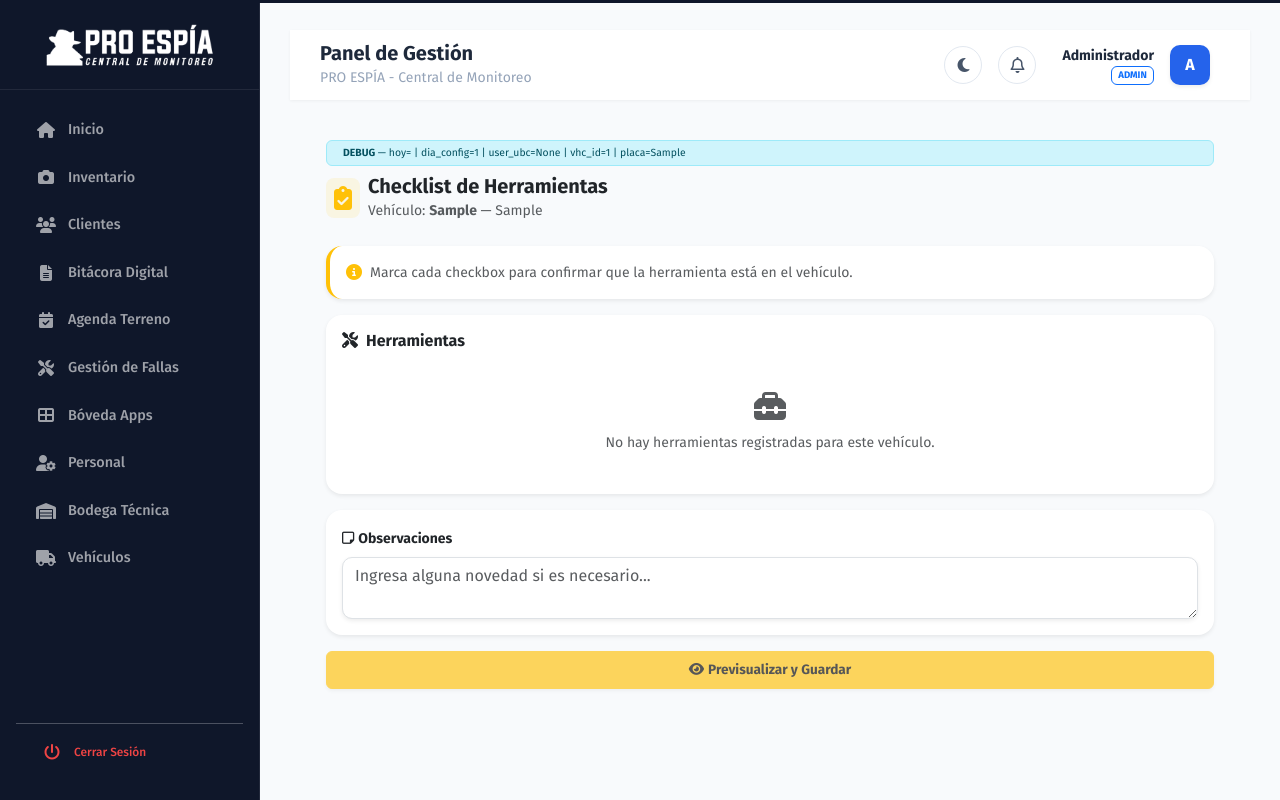
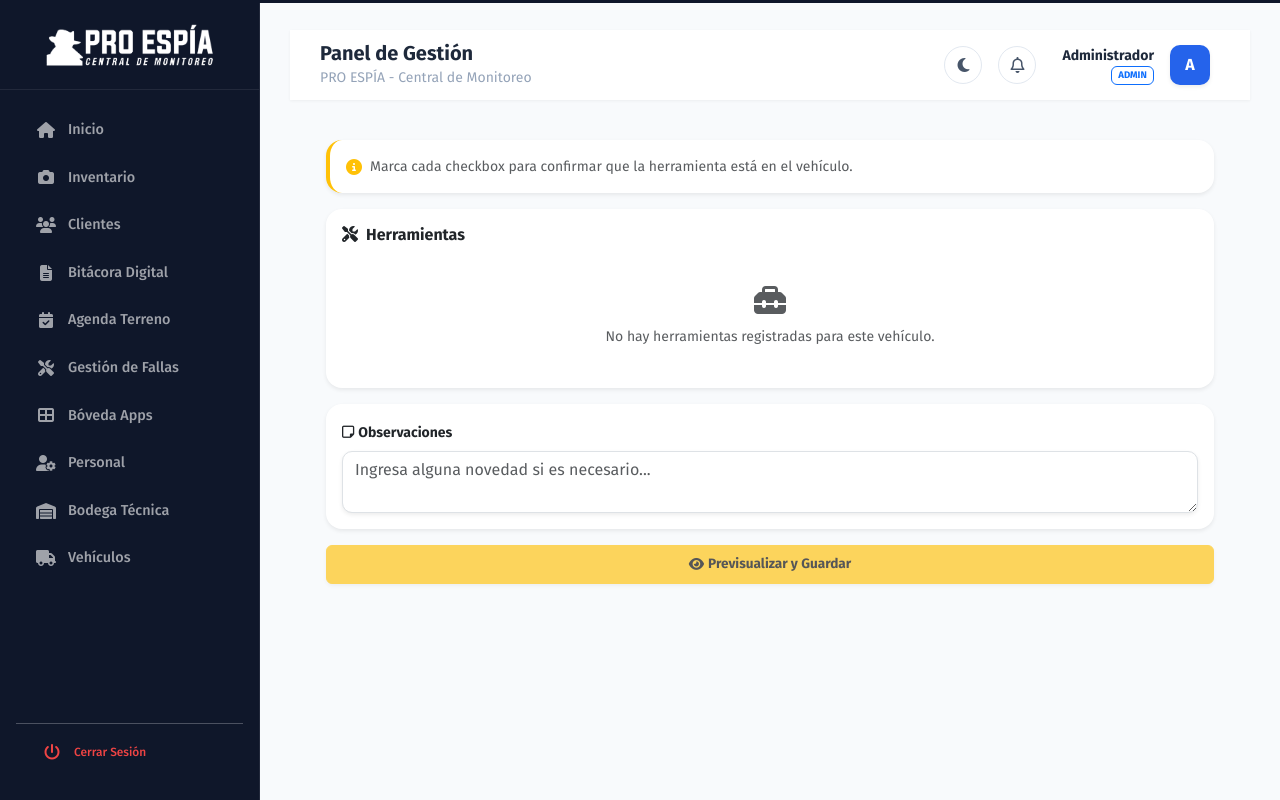
Before and after one commit to KevinAntoniooo/proespia.app, a Flask app: page /checklist/vehiculo/1 in a window 1280 px wide. Run offline with Flask 3, Linux system fonts and the light colour scheme; a user stored in the database is signed in; data comes from the database, SQL or seed files in the repository; tables that the repository leaves empty hold one stand-in row (values such as "Sample post"); some libraries are stand-ins or nearby versions.

Commit message:
fix: timezone Chile en Render + quitar debug checklist

```diff
--- a/app.py
+++ b/app.py
@@ -13,6 +13,10 @@ from werkzeug.security import generate_password_hash, check_password_hash
 from models import get_fernet
 import json
 import locale
+import time
+
+os.environ['TZ'] = 'America/Santiago'
+time.tzset()
 from base64 import b64encode, b64decode
 
 # ==========================================
@@ -1968,7 +1972,7 @@ def checklist_viernes():
     ).order_by(ProductoStock.nombre).all()
     if not herramientas:
         flash('Tu vehículo no tiene herramientas registradas. Contacta al administrador.', 'warning')
-    return render_template('checklist_viernes.html', usuario=current_user, vehiculo=vehiculo, herramientas=herramientas, dia_habilitado=dia_habilitado, dia_nombre=DIAS_SEMANA[dia_config], hoy_debug=hoy)
+    return render_template('checklist_viernes.html', usuario=current_user, vehiculo=vehiculo, herramientas=herramientas, dia_habilitado=dia_habilitado, dia_nombre=DIAS_SEMANA[dia_config])
 
 @app.route('/checklist/enviar', methods=['POST'])
 @login_required
--- a/templates/checklist_viernes.html
+++ b/templates/checklist_viernes.html
@@ -1,20 +1,6 @@
 {% extends "base.html" %}
 {% block content %}
     <div class="container py-3">
-    <!-- DEBUG: hoy_weekday={{ hoy_debug }}, dia_config={{ vehiculo.dia_checklist }}, ubicacion_id={{ current_user.ubicacion_id }}, vehiculo_id={{ vehiculo.id }}, placa={{ vehiculo.placa }} -->
-    <div class="alert alert-info small py-1 mb-2" style="font-size:0.65rem;">
-        <strong>DEBUG</strong> — hoy={{ hoy_debug }} | dia_config={{ vehiculo.dia_checklist }} | user_ubc={{ current_user.ubicacion_id }} | vhc_id={{ vehiculo.id }} | placa={{ vehiculo.placa }}
-    </div>
-    <!-- END DEBUG -->
-    <div class="d-flex align-items-center gap-2 mb-4">
-        <div class="bg-warning bg-opacity-10 rounded-3 p-2 lh-1">
-            <i class="fa-solid fa-clipboard-check text-warning fs-4"></i>
-        </div>
-        <div>
-            <h5 class="fw-bold mb-0 text-dark">Checklist de Herramientas</h5>
-            <small class="text-muted">Vehículo: <strong>{{ vehiculo.placa }}</strong> — {{ vehiculo.modelo or '' }}</small>
-        </div>
-    </div>
 
     {% if dia_habilitado %}
     <div class="card border-0 shadow-sm rounded-4 mb-3 border-start border-4 border-warning">
```
